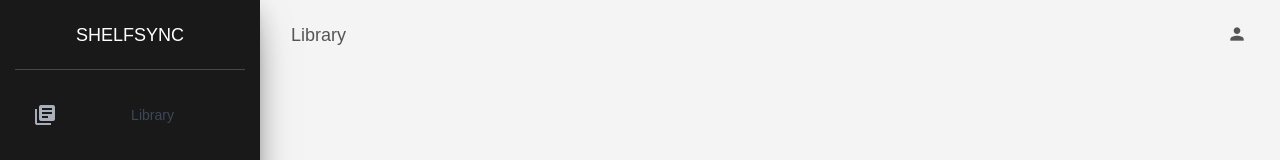
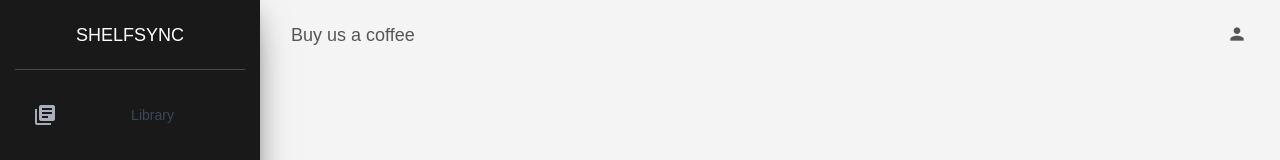
Before and after one commit to ShelfSync/ShelfSyncFront, a React (Create React App) app: page / in a window 1280 px wide. Shown: the top 160 px of the page. Built offline with nearby package versions, Linux system fonts and the light colour scheme.

Commit message:
header changed

```diff
--- a/src/main-page.js
+++ b/src/main-page.js
@@ -103,7 +103,7 @@ const MainPage = () =>{
           <nav class="navbar navbar-expand-lg navbar-transparent navbar-absolute fixed-top ">
             <div class="container-fluid">
               <div class="navbar-wrapper">
-                <a class="navbar-brand" href="javascript:void(0)">Library</a>
+                <a class="navbar-brand" href="javascript:void(0)">Buy us a coffee</a>
 
               </div>
               <button class="navbar-toggler" type="button" data-toggle="collapse" aria-controls="navigation-index" aria-expanded="false" aria-label="Toggle navigation">
```
